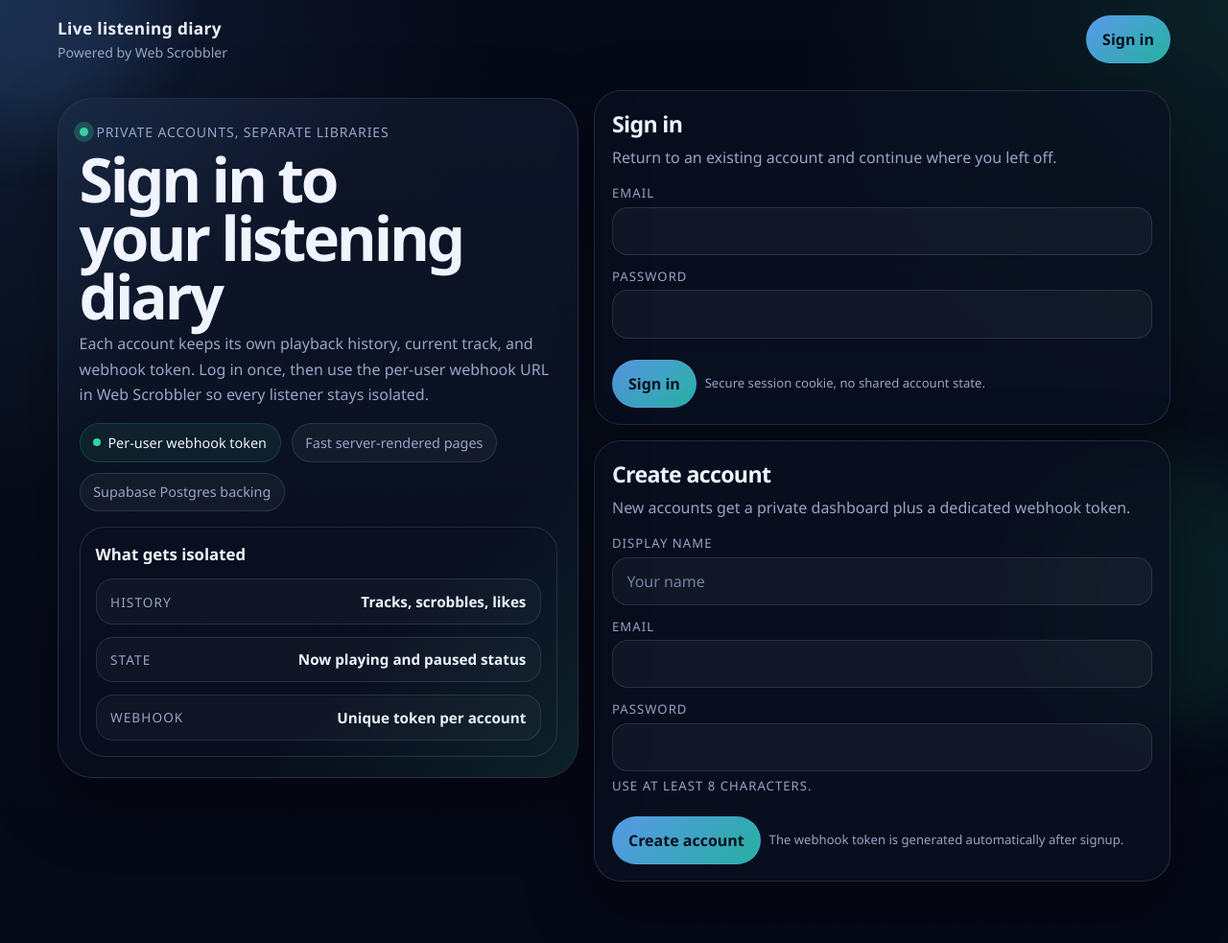
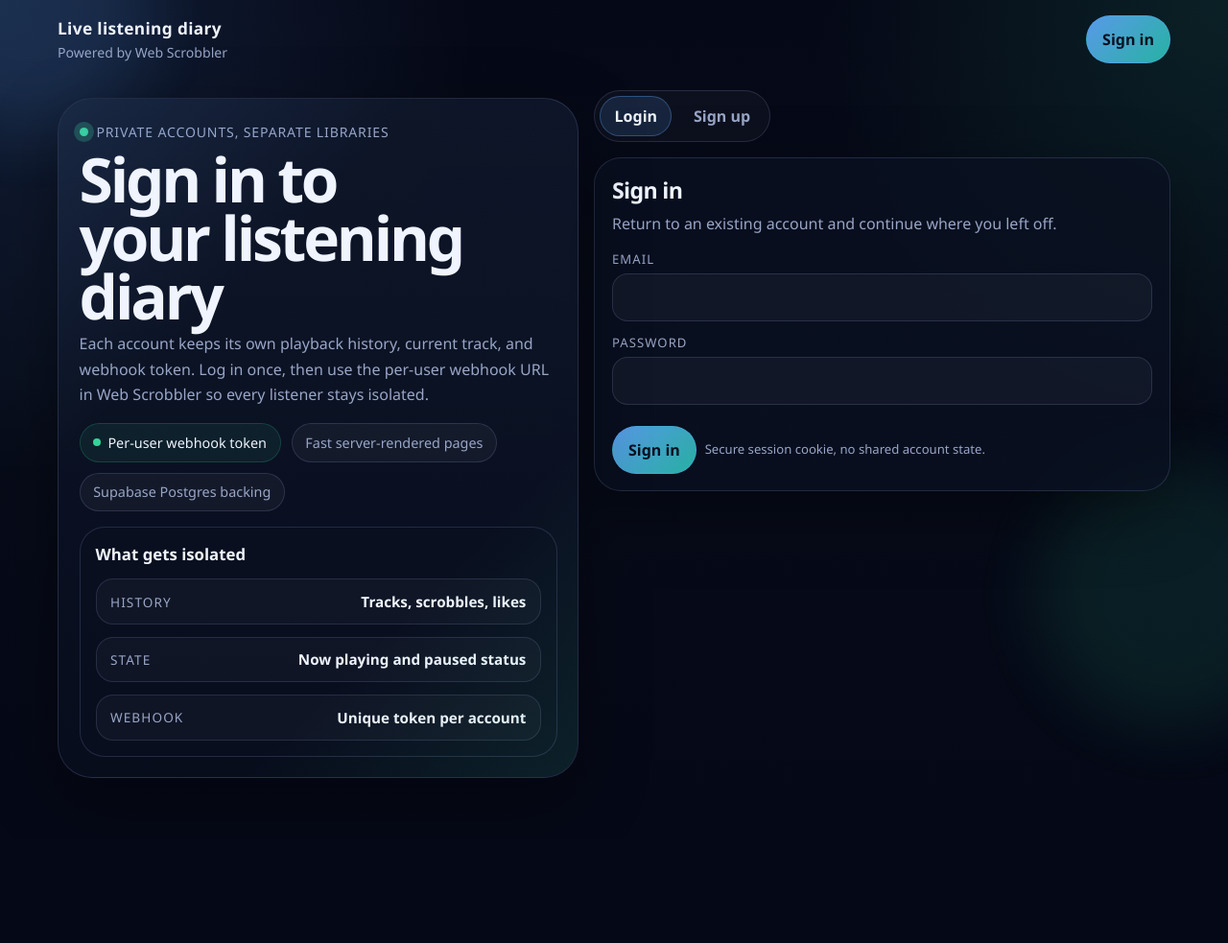
Before and after one commit to Hkoradiya123/Live-listening-diary, a FastAPI app: page / in a window 1280 px wide. Shown: the whole page at 96% size. After the commit the page ends 811 px from the top, so only its background shows below. Run offline with FastAPI, Linux system fonts and the light colour scheme; some libraries are stand-ins or nearby versions.

Commit message:
feat: enhance authentication UI with tab switching and loading states

```diff
--- a/templates/auth.html
+++ b/templates/auth.html
@@ -27,15 +27,36 @@
       </div>
     </div>
 
-    <div class="auth-grid">
+    <div class="auth-grid" data-auth-root data-auth-mode="{{ mode or 'login' }}">
       {% if auth_error %}
         <div class="notice">{{ auth_error }}</div>
       {% endif %}
 
-      <article class="auth-card">
+      <div class="auth-switch" role="tablist" aria-label="Authentication mode">
+        <button
+          type="button"
+          class="auth-switch__button{% if (mode or 'login') == 'login' %} is-active{% endif %}"
+          data-auth-tab="login"
+          role="tab"
+          aria-selected="{% if (mode or 'login') == 'login' %}true{% else %}false{% endif %}"
+        >
+          Login
+        </button>
+        <button
+          type="button"
+          class="auth-switch__button{% if (mode or 'login') == 'register' %} is-active{% endif %}"
+          data-auth-tab="register"
+          role="tab"
+          aria-selected="{% if (mode or 'login') == 'register' %}true{% else %}false{% endif %}"
+        >
+          Sign up
+        </button>
+      </div>
+
+      <article class="auth-card auth-pane" data-auth-pane="login" {% if (mode or 'login') != 'login' %}hidden{% endif %}>
         <h2>Sign in</h2>
         <p>Return to an existing account and continue where you left off.</p>
-        <form class="auth-form" method="post" action="/login">
+        <form class="auth-form" method="post" action="/login" data-loading-label="Signing in...">
           <label class="field">
             <span>Email</span>
             <input type="email" name="email" value="{{ email_value }}" autocomplete="email" required>
@@ -45,16 +66,16 @@
             <input type="password" name="password" autocomplete="current-password" required>
           </label>
           <div class="split-actions">
-            <button class="button button--solid" type="submit">Sign in</button>
+            <button class="button button--solid" type="submit" data-default-label="Sign in">Sign in</button>
             <span class="field-help">Secure session cookie, no shared account state.</span>
           </div>
         </form>
       </article>
 
-      <article class="auth-card">
+      <article class="auth-card auth-pane" data-auth-pane="register" {% if (mode or 'login') != 'register' %}hidden{% endif %}>
         <h2>Create account</h2>
         <p>New accounts get a private dashboard plus a dedicated webhook token.</p>
-        <form class="auth-form" method="post" action="/register">
+        <form class="auth-form" method="post" action="/register" data-loading-label="Creating account...">
           <label class="field">
             <span>Display name</span>
             <input type="text" name="display_name" placeholder="Your name" autocomplete="nickname">
@@ -69,11 +90,47 @@
             <span class="field-help">Use at least 8 characters.</span>
           </label>
           <div class="split-actions">
-            <button class="button button--solid" type="submit">Create account</button>
+            <button class="button button--solid" type="submit" data-default-label="Create account">Create account</button>
             <span class="field-help">The webhook token is generated automatically after signup.</span>
           </div>
         </form>
       </article>
     </div>
   </section>
+
+  <script>
+    (function () {
+      const root = document.querySelector("[data-auth-root]");
+      if (!root) return;
+
+      const tabs = Array.from(root.querySelectorAll("[data-auth-tab]"));
+      const panes = Array.from(root.querySelectorAll("[data-auth-pane]"));
+
+      function activate(mode) {
+        tabs.forEach((tab) => {
+          const isActive = tab.getAttribute("data-auth-tab") === mode;
+          tab.classList.toggle("is-active", isActive);
+          tab.setAttribute("aria-selected", isActive ? "true" : "false");
+        });
+        panes.forEach((pane) => {
+          pane.hidden = pane.getAttribute("data-auth-pane") !== mode;
+        });
+      }
+
+      tabs.forEach((tab) => {
+        tab.addEventListener("click", () => activate(tab.getAttribute("data-auth-tab")));
+      });
+
+      root.querySelectorAll("form.auth-form").forEach((form) => {
+        form.addEventListener("submit", () => {
+          const submit = form.querySelector("button[type='submit']");
+          if (!submit) return;
+          submit.disabled = true;
+          submit.classList.add("is-loading");
+          const loadingLabel = form.getAttribute("data-loading-label") || "Please wait...";
+          submit.textContent = loadingLabel;
+        });
+      });
+    })();
+  </script>
 {% endblock %}
--- a/templates/base.html
+++ b/templates/base.html
@@ -749,6 +749,45 @@
       gap: 1rem;
     }
 
+    .auth-switch {
+      display: inline-flex;
+      gap: 0.45rem;
+      padding: 0.3rem;
+      border: 1px solid var(--line);
+      border-radius: 999px;
+      background: rgba(255, 255, 255, 0.03);
+      width: fit-content;
+    }
+
+    .auth-switch__button {
+      border: 1px solid transparent;
+      background: transparent;
+      color: var(--muted);
+      border-radius: 999px;
+      padding: 0.55rem 0.9rem;
+      font: inherit;
+      font-weight: 600;
+      cursor: pointer;
+      transition: all 160ms ease;
+    }
+
+    .auth-switch__button:hover {
+      color: var(--text);
+      border-color: rgba(173, 188, 255, 0.2);
+      background: rgba(255, 255, 255, 0.05);
+    }
+
+    .auth-switch__button.is-active {
+      color: var(--text);
+      border-color: rgba(96, 165, 250, 0.35);
+      background: rgba(96, 165, 250, 0.14);
+    }
+
+    .button.is-loading {
+      opacity: 0.85;
+      cursor: progress;
+    }
+
     .auth-form {
       display: grid;
       gap: 0.8rem;
```
